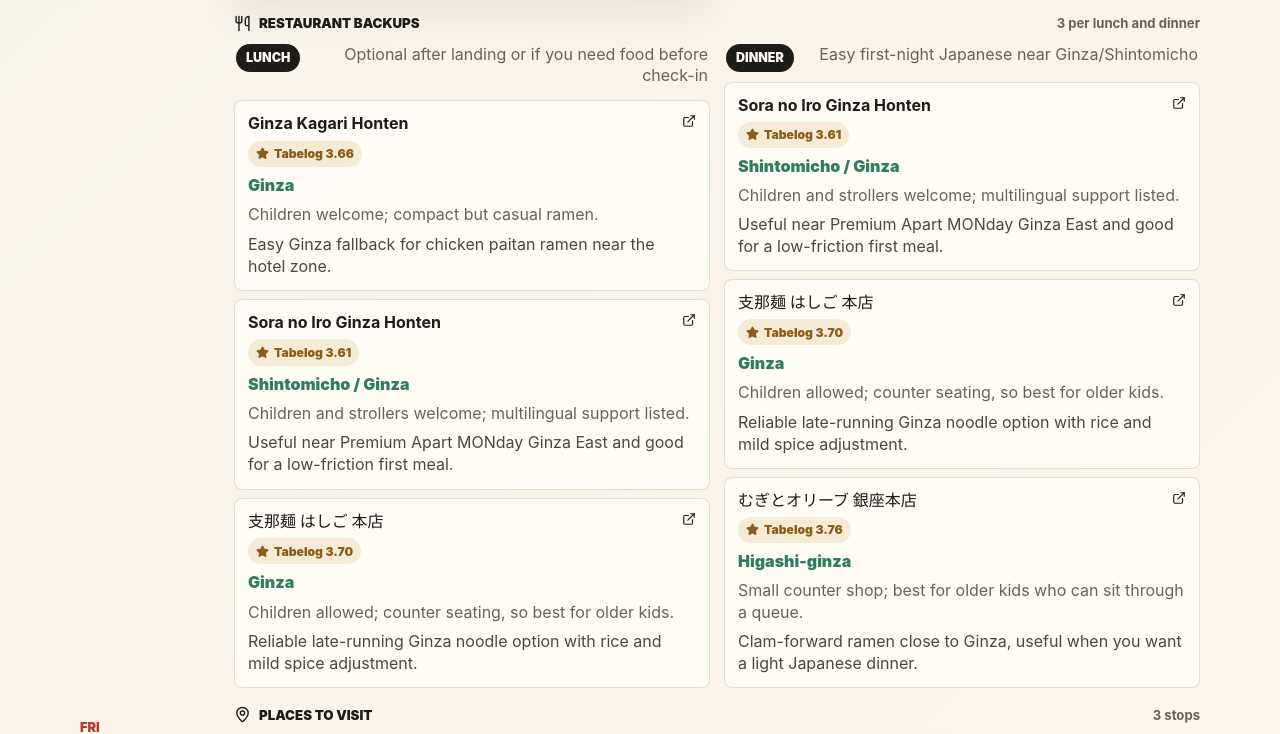
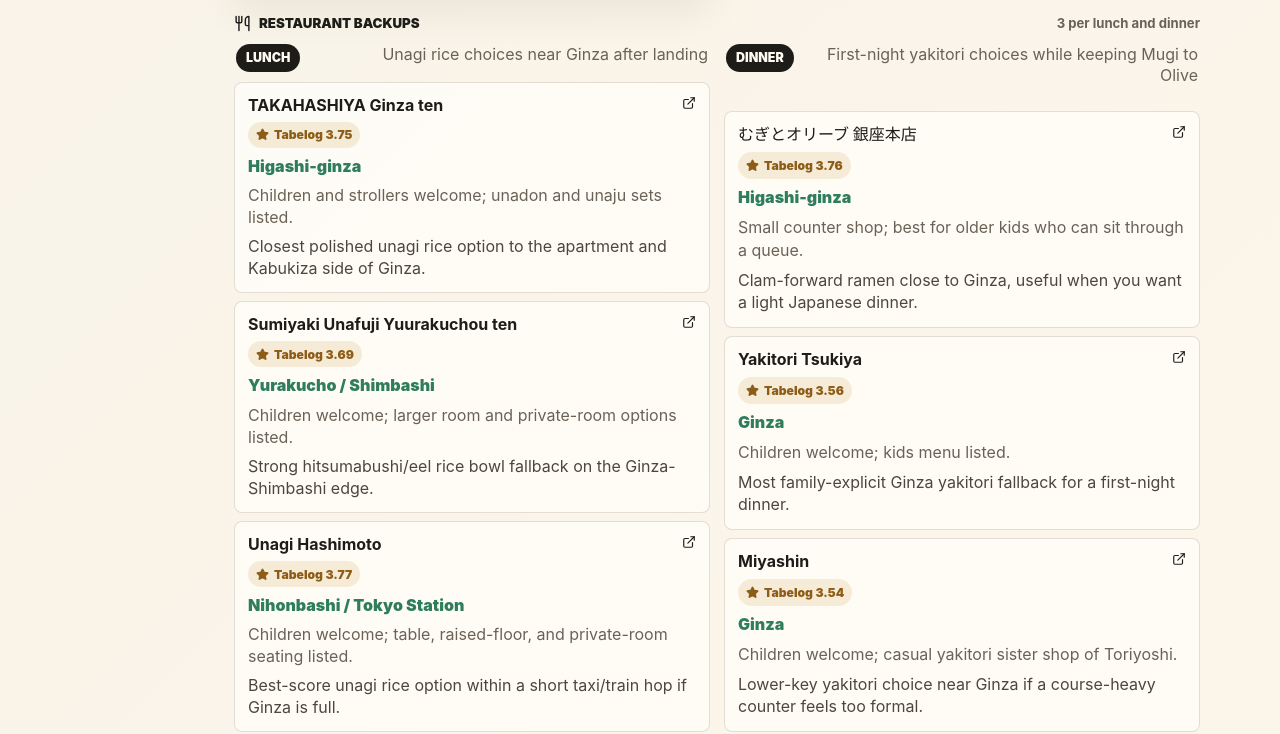
Before and after one commit to phpyeung/tokyo-itinerary-app, a React (Vite) app: page / in a window 1280 px wide. Shown: the part 1265-1999 px from the top of the page. Built offline with nearby package versions, Linux system fonts and the light colour scheme.

Commit message:
Update Aug 27 restaurant backups

```diff
--- a/src/tripAdditions.ts
+++ b/src/tripAdditions.ts
@@ -77,6 +77,52 @@ const ginzaPlus = [
     familyNote: "Quiet soba-kappo; better for older kids than toddlers.",
     reason: "Good seated alternative when Tsukiji grazing needs a calmer backup.",
     href: "https://tabelog.com/en/tokyo/A1301/A130101/13021067/",
+  },
+];
+
+const ginzaUnagiRice = [
+  {
+    name: "TAKAHASHIYA Ginza ten",
+    area: "Higashi-ginza",
+    scoreLabel: "Tabelog 3.75",
+    familyNote: "Children and strollers welcome; unadon and unaju sets listed.",
+    reason: "Closest polished unagi rice option to the apartment and Kabukiza side of Ginza.",
+    href: "https://tabelog.com/en/tokyo/A1301/A130101/13262334/",
+  },
+  {
+    name: "Sumiyaki Unafuji Yuurakuchou ten",
+    area: "Yurakucho / Shimbashi",
+    scoreLabel: "Tabelog 3.69",
+    familyNote: "Children welcome; larger room and private-room options listed.",
+    reason: "Strong hitsumabushi/eel rice bowl fallback on the Ginza-Shimbashi edge.",
+    href: "https://tabelog.com/en/tokyo/A1301/A130103/13250032/",
+  },
+  {
+    name: "Unagi Hashimoto",
+    area: "Nihonbashi / Tokyo Station",
+    scoreLabel: "Tabelog 3.77",
+    familyNote: "Children welcome; table, raised-floor, and private-room seating listed.",
+    reason: "Best-score unagi rice option within a short taxi/train hop if Ginza is full.",
+    href: "https://tabelog.com/en/tokyo/A1302/A130202/13011474/",
+  },
+];
+
+const ginzaYakitori = [
+  {
+    name: "Yakitori Tsukiya",
+    area: "Ginza",
+    scoreLabel: "Tabelog 3.56",
+    familyNote: "Children welcome; kids menu listed.",
+    reason: "Most family-explicit Ginza yakitori fallback for a first-night dinner.",
+    href: "https://tabelog.com/en/tokyo/A1301/A130101/13257365/",
+  },
+  {
+    name: "Miyashin",
+    area: "Ginza",
+    scoreLabel: "Tabelog 3.54",
+    familyNote: "Children welcome; casual yakitori sister shop of Toriyoshi.",
+    reason: "Lower-key yakitori choice near Ginza if a course-heavy counter feels too formal.",
+    href: "https://tabelog.com/en/tokyo/A1301/A130101/13120595/",
   },
 ];
 
@@ -344,8 +390,8 @@ export const attractionsByDate: Record<string, Attraction[]> = {
 };
 
 export const restaurantSuggestionSets: RestaurantSuggestionSet[] = [
-  { date: "2026-08-27", meal: "Lunch", context: "Optional after landing or if you need food before check-in", options: ginzaRamen },
-  { date: "2026-08-27", meal: "Dinner", context: "Easy first-night Japanese near Ginza/Shintomicho", options: [ginzaRamen[1], ginzaRamen[2], ginzaPlus[0]] },
+  { date: "2026-08-27", meal: "Lunch", context: "Unagi rice choices near Ginza after landing", options: ginzaUnagiRice },
+  { date: "2026-08-27", meal: "Dinner", context: "First-night yakitori choices while keeping Mugi to Olive", options: [ginzaPlus[0], ginzaYakitori[0], ginzaYakitori[1]] },
   { date: "2026-08-28", meal: "Lunch", context: "Sit-down backups around Tsukiji/Ginza after grazing", options: [ginzaPlus[2], ginzaRamen[0], ginzaRamen[1]] },
   { date: "2026-08-28", meal: "Dinner", context: "Ginza dinner backups after a light Tsukiji day", options: [ginzaPlus[0], ginzaRamen[2], ginzaPlus[1]] },
   { date: "2026-08-29", meal: "Lunch", context: "Ikebukuro options near Sunshine City", options: ikebukuroLunch },
```
Also changed, not shown: 1 other file (tests, documents, lock files or other folders).
